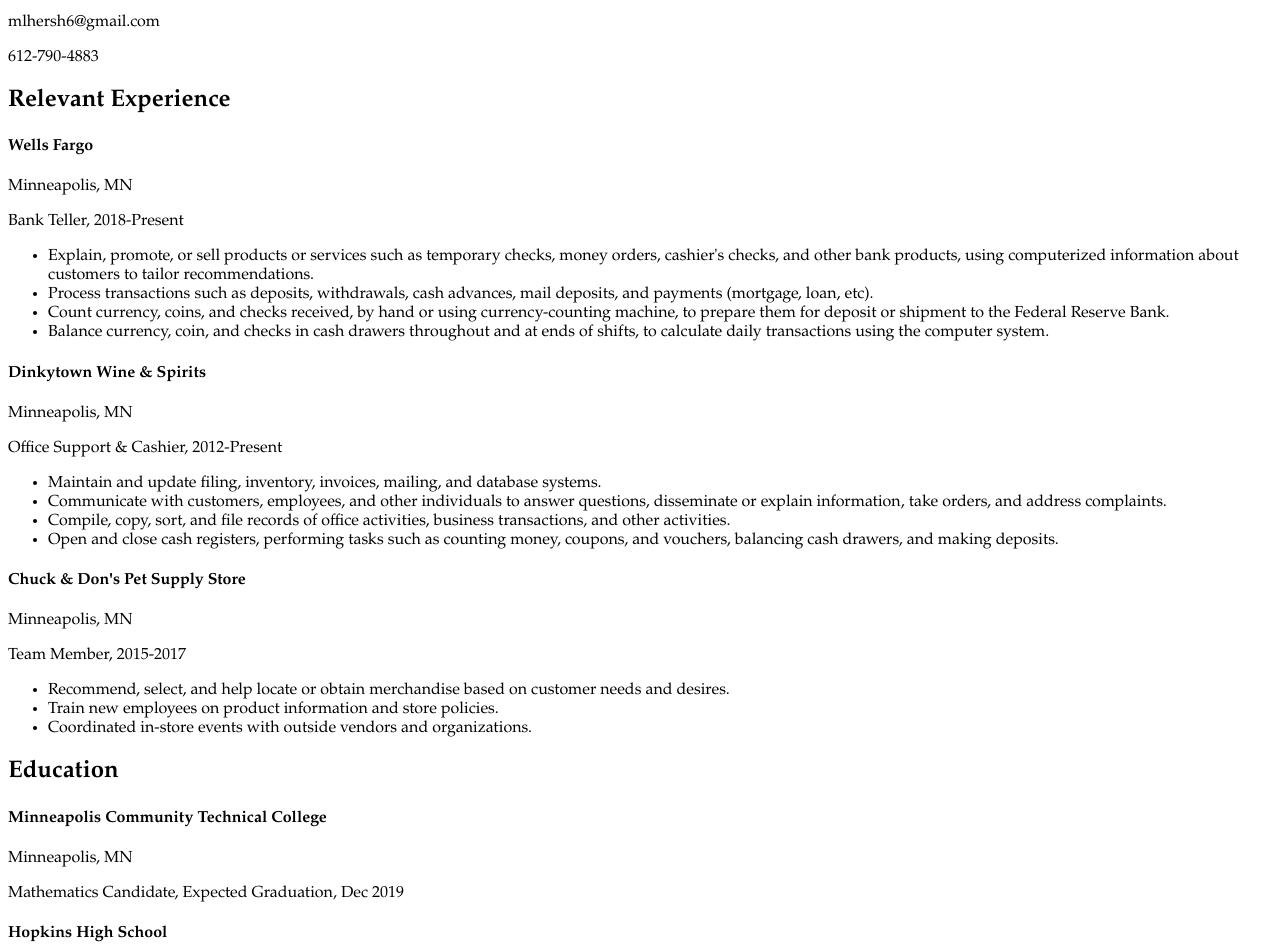
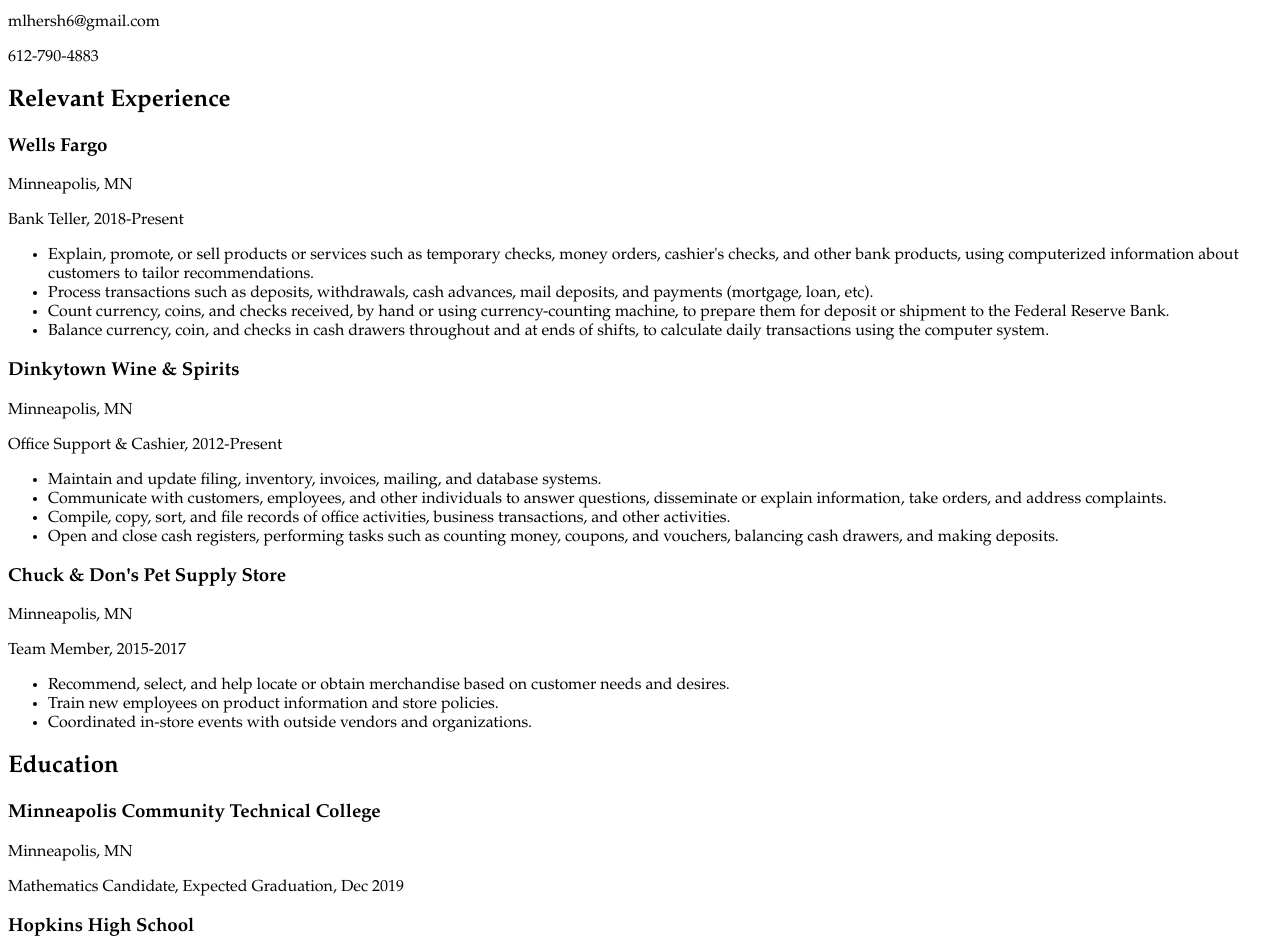
Before and after one commit to mlhershkovitz/mlhershkovitz.github.io, a plain HTML site: page prime_challenge.html in a window 1280 px wide. Shown: the part 103-1052 px from the top of the page. Drawn offline with Linux system fonts and the light colour scheme.

Commit message:
size change

```diff
--- a/prime_challenge.html
+++ b/prime_challenge.html
@@ -13,7 +13,7 @@
     <p>612-790-4883<p>
 
     <h2>Relevant Experience</h2>
-    <h4>Wells Fargo</h4> <p>Minneapolis, MN</p>
+    <h3>Wells Fargo</h3> <p>Minneapolis, MN</p>
     <p>Bank Teller, 2018-Present</p>
     <ul>
       <li>Explain, promote, or sell products or services such as temporary checks, money orders, cashier's checks, and other bank products, using computerized information about customers to tailor recommendations.</li>
@@ -22,7 +22,7 @@
       <li>Balance currency, coin, and checks in cash drawers throughout and at ends of shifts, to calculate daily transactions using the computer system.</li>
     </ul>
 
-    <h4>Dinkytown Wine & Spirits</h4><p>Minneapolis, MN</p>
+    <h3>Dinkytown Wine & Spirits</h3><p>Minneapolis, MN</p>
     <p>Office Support & Cashier, 2012-Present</p>
     <ul>
       <li>Maintain and update filing, inventory, invoices, mailing, and database systems.</li>
@@ -31,7 +31,7 @@
       <li>Open and close cash registers, performing tasks such as counting money, coupons, and vouchers, balancing cash drawers, and making deposits.</li>
     </ul>
 
-     <h4>Chuck & Don's Pet Supply Store</h4><p>Minneapolis, MN</p>
+     <h3>Chuck & Don's Pet Supply Store</h3><p>Minneapolis, MN</p>
     <p>Team Member, 2015-2017</p>
     <ul>
       <li>Recommend, select, and help locate or obtain merchandise based on customer needs and desires.</li>
@@ -40,10 +40,10 @@
     </ul>
 
     <h2>Education</h2>
-    <h4>Minneapolis Community Technical College</h4><p>Minneapolis, MN</p>
+    <h3>Minneapolis Community Technical College</h3><p>Minneapolis, MN</p>
     <p>Mathematics Candidate, Expected Graduation, Dec 2019</p>
 
-    <h4>Hopkins High School</h4><p>Minnetonka, MN</p>
+    <h3>Hopkins High School</h3><p>Minnetonka, MN</p>
     <p>High School Diploma, June 2013</p>
 
     <h2>Additional Skills</h2>
```
